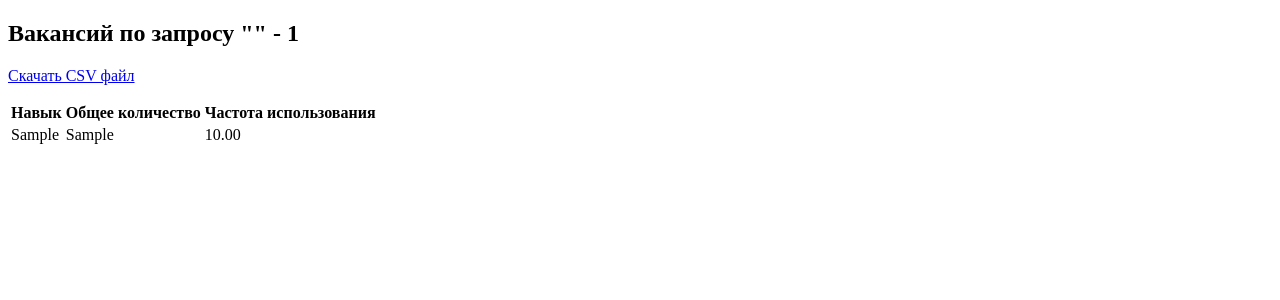
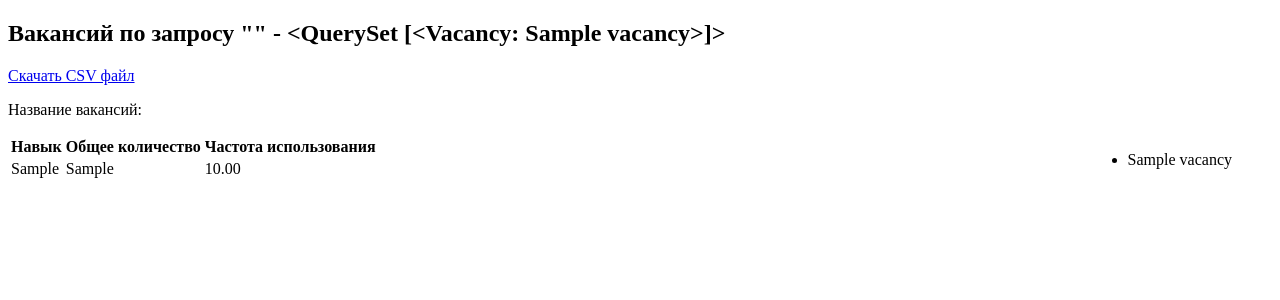
Before and after one commit to stuffch1k/HH, a Django app: template hh/analystapp/templates/skills_rate.html in a window 1280 px wide. Shown: the top 300 px of the page. Run offline with Django 4.2, Linux system fonts and the light colour scheme; tables that the repository leaves empty hold one stand-in row (values such as "Sample post"); the template is opened without the code that fills it: values that come from a table or form of the project are taken from there, most other values are stand-ins (such as "Sample title", 1, 10 or a date in 2020).

Commit message:
Отображение вакансий справа

```diff
--- a/hh/analystapp/templates/skills_rate.html
+++ b/hh/analystapp/templates/skills_rate.html
@@ -5,7 +5,18 @@
 <h2>Вакансий по запросу "{{ request.GET.vacancies_name }}" - {{ vac_count }}</h2>
 <p><a href="/gen_csv/?vacancies_name={{ request.GET.vacancies_name }}">Скачать CSV файл</a></p>
 <p>
-    <table style="border-width: medium">
+    Название вакансий:
+    <ul style="float: right; padding-right: 40px">
+        {% for vacancy in vacancies %}
+            <li>
+                {{ vacancy.name }} <br>
+                {% for skill in vacancy.skills %}
+                    {{ skill }}
+                {% endfor %}
+            </li>
+        {% endfor %}
+    </ul>
+    <table style="border-width: medium; float: left">
         <tr>
             <th>Навык</th>
             <th>Общее количество</th>
--- a/hh/analystapp/views.py
+++ b/hh/analystapp/views.py
@@ -27,9 +27,11 @@ def prepare_rate(vname):
 
 
 def skills_rate(request):
+    vacancies = models.Vacancy.objects.filter(name__contains=request.GET['vacancies_name'])
     return render(request, 'skills_rate.html', {
         'stats': prepare_rate(request.GET['vacancies_name']),
-        'vac_count': models.Vacancy.objects.filter(name__contains=request.GET['vacancies_name']).count()
+        'vac_count': vacancies.count(),
+        'vacancies': vacancies
     })
 
 
```
